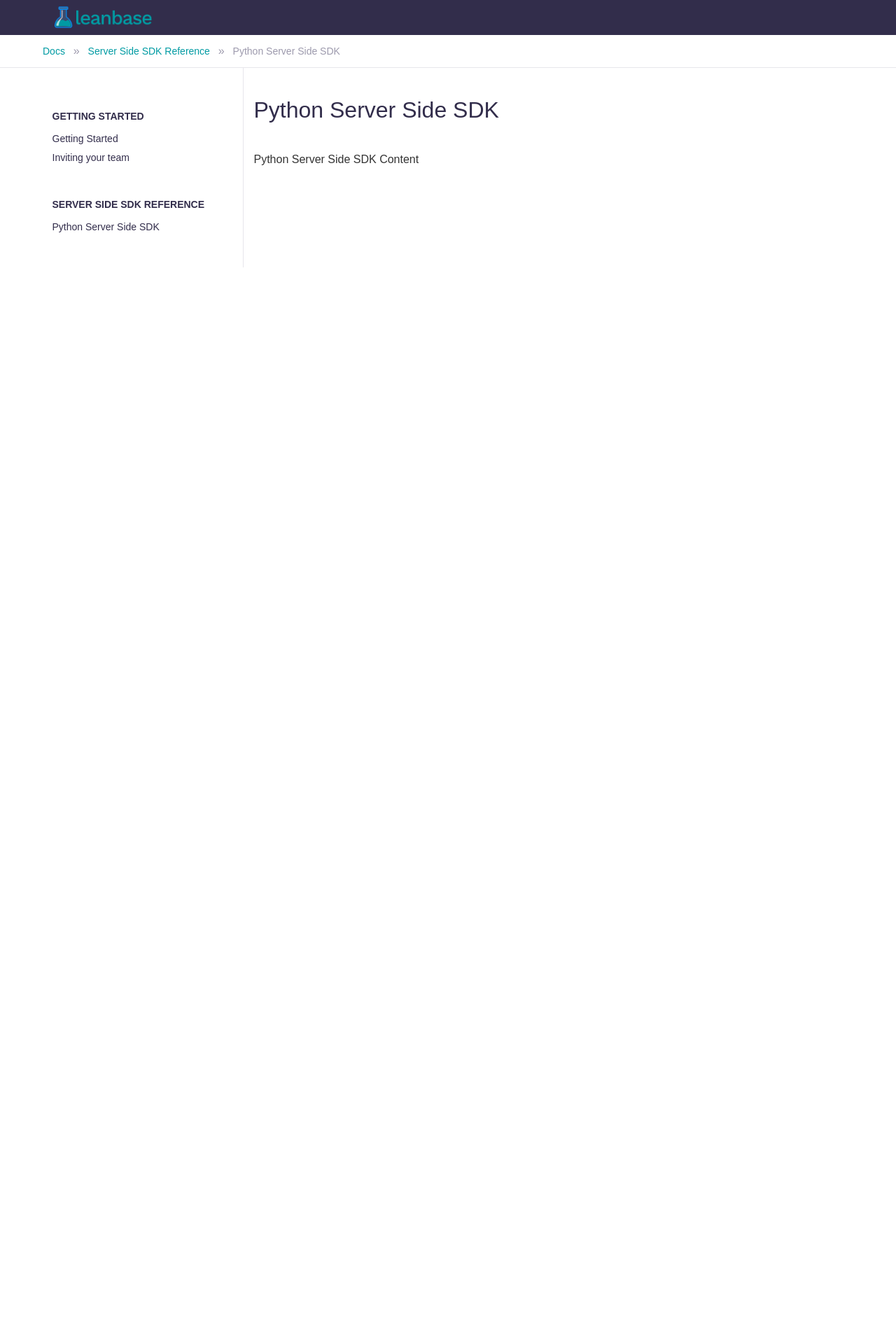
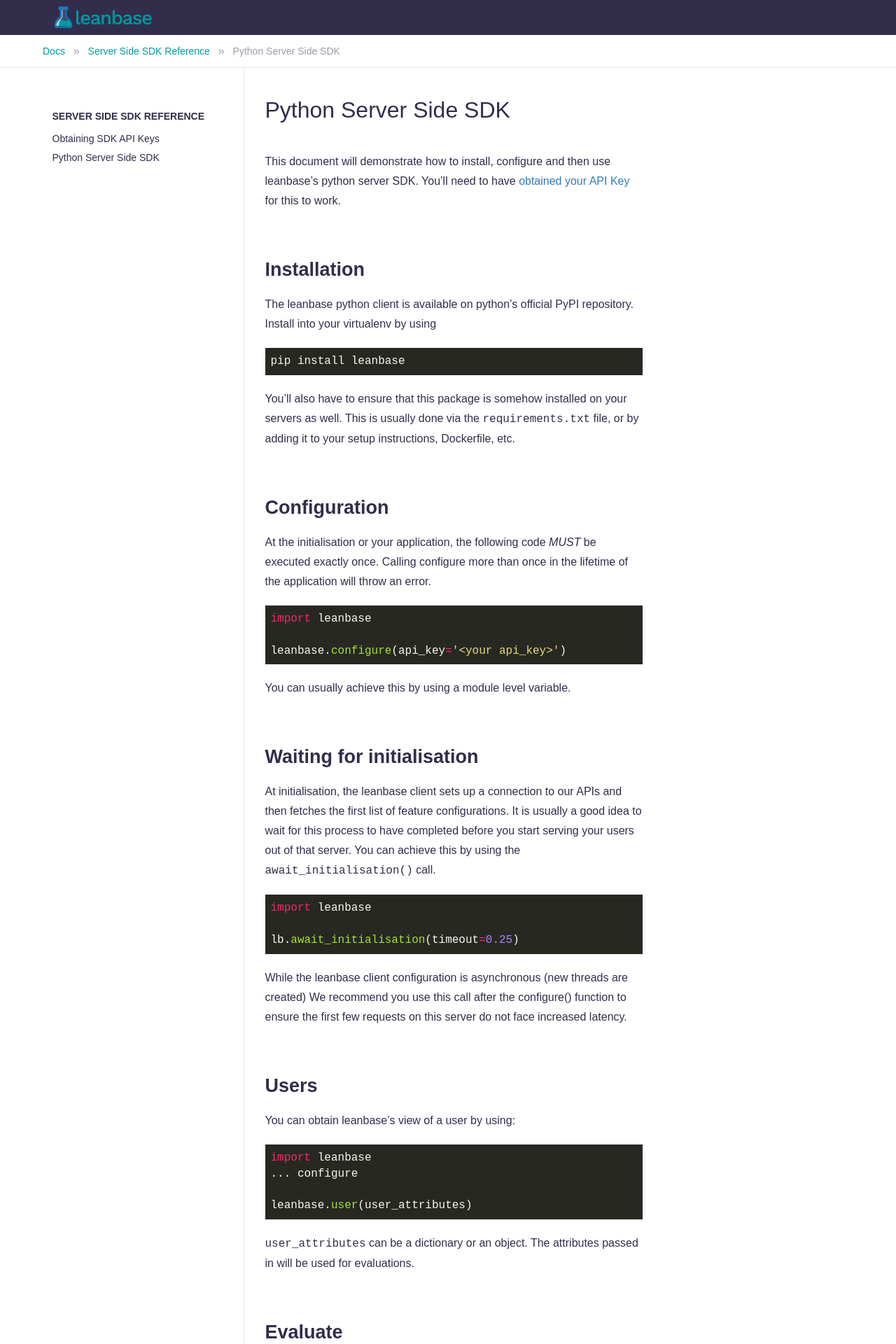
Before and after one commit to Leanbase/presence, a Jekyll site: the page built from _docs/server-side-sdk/python.md, in a window 1280 px wide. Shown: the top 1920 px of the page at 70% size. Built offline with Jekyll 4.4.1, drawn with Linux system fonts in a browser that asks for light colours; some web fonts are replaced; before the commit the page ends 900 px from its top, so only the background shows below that; some of the changed text lies outside the part shown.

Commit message:
Add python sdk documentation

````diff
--- a/_docs/getting-started/overview.md
+++ b/_docs/getting-started/overview.md
@@ -1,6 +1,6 @@
 ---
 layout: docs
-title: Getting Started
+title: Overview
 permalink: /docs/
 ---
 
--- a/_docs/server-side-sdk/python.md
+++ b/_docs/server-side-sdk/python.md
@@ -4,4 +4,87 @@
 permalink: /docs/server-side-sdk/python/
 ---
 
-Python Server Side SDK Content
+This document will demonstrate how to install, configure and then use leanbase's python server SDK. You'll need to have [obtained your API Key](/docs/server-side-sdk/api-keys/) for this to work.
+
+## Installation
+
+The leanbase python client is available on python's official PyPI repository. Install into your virtualenv by using
+
+```
+pip install leanbase
+```
+
+You'll also have to ensure that this package is somehow installed on your servers as well. This is usually done via the `requirements.txt` file, or by adding it to your setup instructions, Dockerfile, etc.
+
+## Configuration
+
+At the initialisation or your application, the following code _MUST_ be executed exactly once. Calling configure more than once in the lifetime of the application will throw an error.
+
+```python
+import leanbase
+
+leanbase.configure(api_key='<your api_key>')
+```
+
+You can usually achieve this by using a module level variable.
+
+## Waiting for initialisation
+
+At initialisation, the leanbase client sets up a connection to our APIs and then fetches the first list of feature configurations. It is usually a good idea to wait for this process to have completed before you start serving your users out of that server. You can achieve this by using the `await_initialisation()` call.
+
+```python
+import leanbase
+
+lb.await_initialisation(timeout=0.25)
+```
+
+While the leanbase client configuration is asynchronous (new threads are created) We recommend you use this call after the configure() function to ensure the first few requests on this server do not face increased latency.
+
+## Users
+
+You can obtain leanbase's view of a user by using:
+
+```python
+import leanbase
+... configure
+
+leanbase.user(user_attributes)
+```
+
+`user_attributes` can be a dictionary or an object. The attributes passed in will be used for evaluations.
+
+## Evaluate
+
+Say you have a feature called *new_dankness_index*. The feature key is `NByQPga`. Somewhere, you will have defined the constants
+
+```python
+/* features.py */
+NEW_DANKNESS_INDEX = 'NByQPga'
+```
+
+Now within your main application code, simply:
+
+```python
+import leanbase
+
+from . import features
+
+if leanbase.user(user).can_access(features.NEW_DANKNESS_INDEX):
+  # Use the new dankness index
+else:
+  # Use the old dankness index
+```
+
+Note that the evaluation only happens when you call `can_access`. So, you can also save the user to a variable and use it in a bunch of places if you want to. eg.
+
+```python
+u = leanbase.user(user)
+
+if u.has_access(feature_1_key):
+  pass
+
+if u.has_access(feature_2_key):
+  pass
+```
+
+Leanbase will take over from here. It will gradually rollout the feature to users as configured in the console. If the feature is switched off, the information will be conveyed to the leanbase client within seconds.
--- a/_layouts/docs.html
+++ b/_layouts/docs.html
@@ -8,7 +8,7 @@
     {% include analytics.html %}
 
     <link rel="stylesheet" href="/assets/css/bootstrap-grid.min.css">
-    <link href="https://fonts.googleapis.com/css?family=Muli:400,800" rel="stylesheet">
+    <link href="https://fonts.googleapis.com/css?family=Muli:400,600,800" rel="stylesheet">
     <link rel="stylesheet" href="/assets/scss/docs.css">
     <link rel="icon" href="/favicon.png" type="image/png">
 
@@ -28,6 +28,13 @@
                 <a href="/docs/">Docs</a>
               </li>
               {% for section in site.data.docs_nav %}
+
+              {% if page.url != '/docs/' and section.home_link == page.url %}
+                <li>
+                  <a class="disabled">{{ section.title }}</a>
+                </li>
+              {% endif %}
+
               {% for item in section.items %}
               {% if item.link == page.url %}
                 <li>
@@ -46,10 +53,10 @@
     </div>
 
     <div class="container">
-      <div class="row">
+      <div class="row content-row">
         <div class="col-md-3 sidebar">
           {% for section in site.data.docs_nav %}
-            <h2>{{ section.title }}</h2>
+            <h2><a href="{{ section.home_link}}">{{ section.title }}</a></h2>
             <ul>
               {% for item in section.items %}
                 {% assign p = site.documents | where: "url", item.link | first %}
--- /dev/null
+++ b/assets/scss/_monokai-code.scss
@@ -0,0 +1,65 @@
+.highlight pre { background-color: #272822; color: #f8f8f2; }
+.highlight .hll { background-color: #272822; }
+.highlight .c { color: #75715e } /* Comment */
+.highlight .err { color: #960050; background-color: #1e0010 } /* Error */
+.highlight .k { color: #66d9ef } /* Keyword */
+.highlight .l { color: #ae81ff } /* Literal */
+.highlight .n { color: #f8f8f2 } /* Name */
+.highlight .o { color: #f92672 } /* Operator */
+.highlight .p { color: #f8f8f2 } /* Punctuation */
+.highlight .cm { color: #75715e } /* Comment.Multiline */
+.highlight .cp { color: #75715e } /* Comment.Preproc */
+.highlight .c1 { color: #75715e } /* Comment.Single */
+.highlight .cs { color: #75715e } /* Comment.Special */
+.highlight .ge { font-style: italic } /* Generic.Emph */
+.highlight .gs { font-weight: bold } /* Generic.Strong */
+.highlight .kc { color: #66d9ef } /* Keyword.Constant */
+.highlight .kd { color: #66d9ef } /* Keyword.Declaration */
+.highlight .kn { color: #f92672 } /* Keyword.Namespace */
+.highlight .kp { color: #66d9ef } /* Keyword.Pseudo */
+.highlight .kr { color: #66d9ef } /* Keyword.Reserved */
+.highlight .kt { color: #66d9ef } /* Keyword.Type */
+.highlight .ld { color: #e6db74 } /* Literal.Date */
+.highlight .m { color: #ae81ff } /* Literal.Number */
+.highlight .s { color: #e6db74 } /* Literal.String */
+.highlight .na { color: #a6e22e } /* Name.Attribute */
+.highlight .nb { color: #f8f8f2 } /* Name.Builtin */
+.highlight .nc { color: #a6e22e } /* Name.Class */
+.highlight .no { color: #66d9ef } /* Name.Constant */
+.highlight .nd { color: #a6e22e } /* Name.Decorator */
+.highlight .ni { color: #f8f8f2 } /* Name.Entity */
+.highlight .ne { color: #a6e22e } /* Name.Exception */
+.highlight .nf { color: #a6e22e } /* Name.Function */
+.highlight .nl { color: #f8f8f2 } /* Name.Label */
+.highlight .nn { color: #f8f8f2 } /* Name.Namespace */
+.highlight .nx { color: #a6e22e } /* Name.Other */
+.highlight .py { color: #f8f8f2 } /* Name.Property */
+.highlight .nt { color: #f92672 } /* Name.Tag */
+.highlight .nv { color: #f8f8f2 } /* Name.Variable */
+.highlight .ow { color: #f92672 } /* Operator.Word */
+.highlight .w { color: #f8f8f2 } /* Text.Whitespace */
+.highlight .mf { color: #ae81ff } /* Literal.Number.Float */
+.highlight .mh { color: #ae81ff } /* Literal.Number.Hex */
+.highlight .mi { color: #ae81ff } /* Literal.Number.Integer */
+.highlight .mo { color: #ae81ff } /* Literal.Number.Oct */
+.highlight .sb { color: #e6db74 } /* Literal.String.Backtick */
+.highlight .sc { color: #e6db74 } /* Literal.String.Char */
+.highlight .sd { color: #e6db74 } /* Literal.String.Doc */
+.highlight .s2 { color: #e6db74 } /* Literal.String.Double */
+.highlight .se { color: #ae81ff } /* Literal.String.Escape */
+.highlight .sh { color: #e6db74 } /* Literal.String.Heredoc */
+.highlight .si { color: #e6db74 } /* Literal.String.Interpol */
+.highlight .sx { color: #e6db74 } /* Literal.String.Other */
+.highlight .sr { color: #e6db74 } /* Literal.String.Regex */
+.highlight .s1 { color: #e6db74 } /* Literal.String.Single */
+.highlight .ss { color: #e6db74 } /* Literal.String.Symbol */
+.highlight .bp { color: #f8f8f2 } /* Name.Builtin.Pseudo */
+.highlight .vc { color: #f8f8f2 } /* Name.Variable.Class */
+.highlight .vg { color: #f8f8f2 } /* Name.Variable.Global */
+.highlight .vi { color: #f8f8f2 } /* Name.Variable.Instance */
+.highlight .il { color: #ae81ff } /* Literal.Number.Integer.Long */
+
+.highlight .gh { } /* Generic Heading & Diff Header */
+.highlight .gu { color: #75715e; } /* Generic.Subheading & Diff Unified/Comment? */
+.highlight .gd { color: #f92672; } /* Generic.Deleted & Diff Deleted */
+.highlight .gi { color: #a6e22e; } /* Generic.Inserted & Diff Inserted */
--- a/assets/scss/blog.scss
+++ b/assets/scss/blog.scss
@@ -222,8 +222,19 @@
     border-left: 4px solid $col-l-teal;
   }
 
+  li {
+    line-height: 2em;
+    margin-bottom: 0.5em;
+  }
+
   div.figure {
     margin-bottom: 12px;
+    text-align: center;
+
+    img {
+      box-shadow: 0px 20px 15px -18px rgb(231,230,235);
+      border: 1px solid #E7E6EB;
+    }
 
     p.caption {
       text-align: center;
@@ -489,3 +500,19 @@
     }
   }
 }
+
+.embed-container {
+  position: relative;
+  padding-bottom: 56.25%;
+  height: 0;
+  overflow: hidden;
+  max-width: 100%;
+
+  margin: 60px 0;
+
+  iframe, object, embed {
+    position: absolute;
+    top: 0; left: 0;
+    width: 100%; height: 100%;
+  }
+}
--- a/assets/scss/docs.scss
+++ b/assets/scss/docs.scss
@@ -1,6 +1,7 @@
 ---
 ---
 @import 'colors';
+@import 'monokai-code';
 
 $sans-font-family: 'Muli', arial;
 
@@ -78,9 +79,12 @@
   }
 }
 
+div.content-row {
+  justify-content: stretch;
+}
+
 div.sidebar {
   padding-top: 60px;
-  border-right: 1px solid $col-l-gray-1;
 
   h2 {
     color: $col-l-gray-3;
@@ -89,6 +93,15 @@
     line-height: 18px;
     text-transform: uppercase;
     margin: 0 0 9px 4.5px;
+
+    a {
+      color: $col-l-gray-3;
+
+      &:hover {
+        text-decoration: none;
+        color: $col-l-teal;
+      }
+    }
   }
 
   ul {
@@ -125,6 +138,11 @@
 }
 
 div.doc-article {
+  color: $col-l-gray-3;
+  border-left: 1px solid $col-l-gray-1;
+  padding-left: 30px;
+  padding-bottom: 150px;
+
   h1.page-title {
     color: $col-l-gray-3;
     font-weight: 400;
@@ -132,4 +150,68 @@
     line-height: 40px;
     margin: 40px 0;
   }
+
+  h1, h2, h3, h4, h5, h5 {
+    font-weight: 600;
+  }
+
+  // Rhythm begins. Sourced from : https://github.com/matejlatin/Gutenberg/blob/master/src/style/gutenberg.css
+  h1 {
+    font-size: 40px;
+    line-height: 52px;
+    margin-top: 104px;
+    margin-bottom: 26px;
+  }
+
+  h2 {
+    font-size: 27px;
+    line-height: 39px;
+    margin-top: 65px;
+    margin-bottom: 13px;
+  }
+
+  h3 {
+    font-size: 22px;
+    line-height: 26px;
+    margin-top: 52px;
+    margin-bottom: 13px;
+  }
+
+  h4 {
+    font-size: 19.2px;
+    line-height: 26px;
+    margin-top: 39px;
+    margin-bottom: 13px;
+  }
+
+  h5 {
+    font-size: 16px;
+    line-height: 26px;
+    margin-top: 65px;
+    margin-bottom: 13px;
+  }
+
+  h6 {
+    font-size: 16px;
+    line-height: 26px;
+    margin-top: 65px;
+    margin-bottom: 13px;
+  }
+  // Rhythm ends
+
+  p {
+    line-height: 1.75em;
+  }
+
+  li {
+    margin-bottom: 0.75em;
+  }
+
+  .highlighter-rouge {
+    margin: 20px 0;
+
+    pre {
+      padding: 8px;
+    }
+  }
 }
````
Also changed, not shown: _data/docs_nav.yml (+7 -6 lines), _docs/server-side-sdk/api_keys.md (added, +14 -0 lines), _docs/server-side-sdk/overview.md (added, +21 -0 lines).
